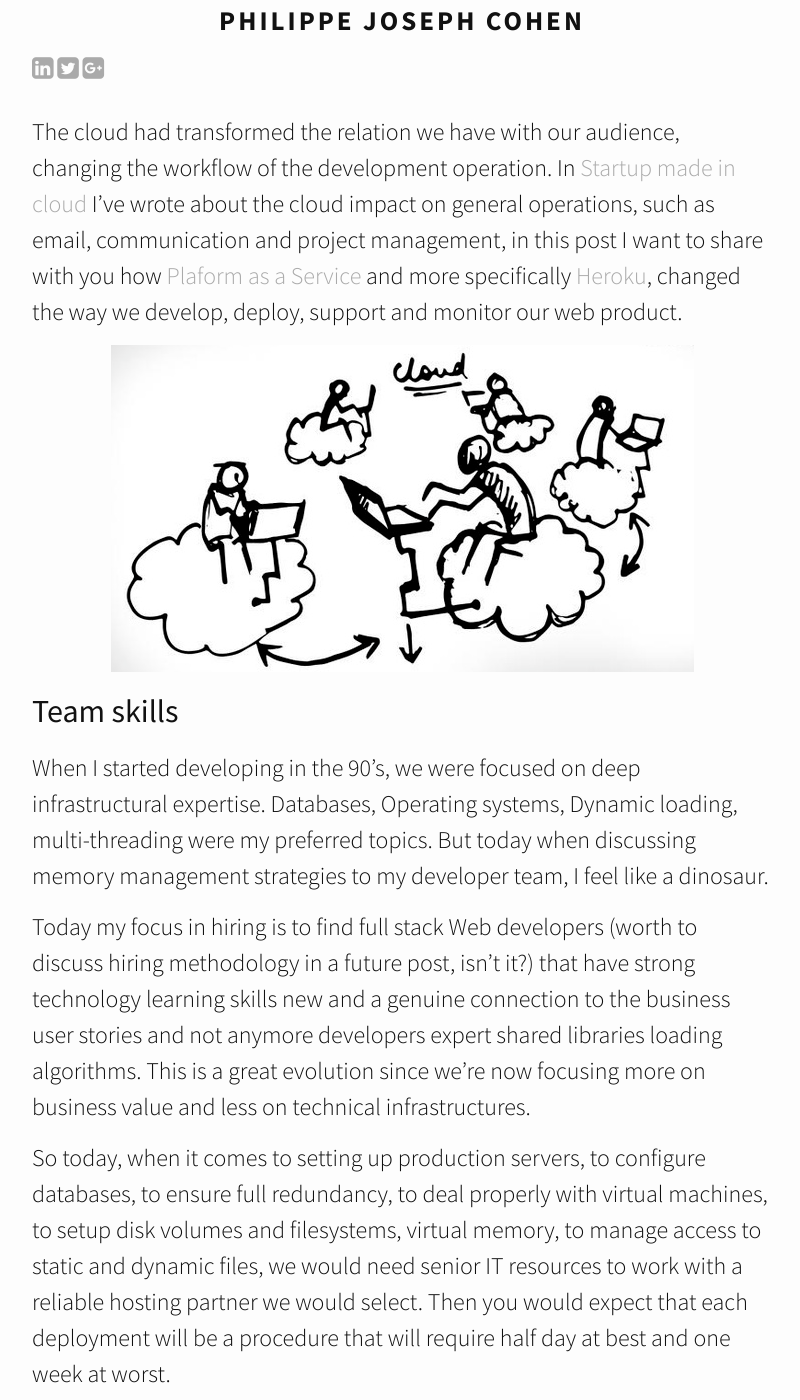
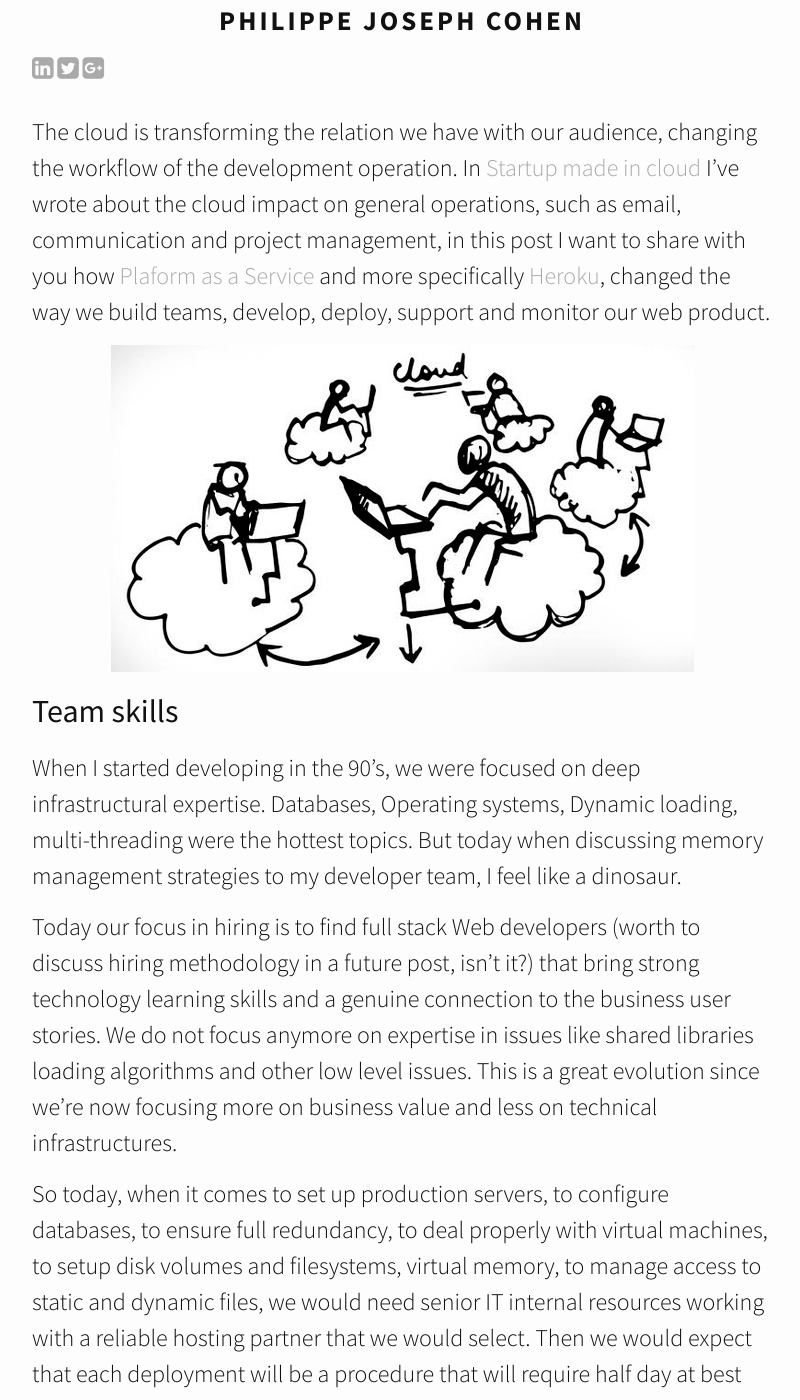
Before and after one commit to philjoseph/philjoseph.github.io, a Jekyll site: the page built from _posts/2016-04-16-platform-as-a-service.markdown, in a window 1280 px wide and 1400 px high, scrolled down 440 px. Shown: the whole window, without its empty margins (238-1038 px from the left). Built offline with Jekyll 4.4.1, drawn with Linux system fonts in a browser that asks for light colours; nearby versions of some CDN libraries; comment, search, counter and statistics services are not loaded; some of the changed text lies outside the part shown.

Commit message:
improve pass post

```diff
--- a/_posts/2016-04-16-platform-as-a-service.markdown
+++ b/_posts/2016-04-16-platform-as-a-service.markdown
@@ -5,18 +5,18 @@ date:   2016-04-16 8:21:31
 categories: business, cloud
 author: "Philippe Joseph Cohen"
 ---
-The cloud had transformed the relation we have with our audience, changing the workflow of the development operation. In [Startup made in cloud]({% post_url 2016-04-11-startup-made-in-cloud %}) I've wrote about the cloud impact on general operations, such as email, communication and project management, in this post I want to share with you how [Plaform as a Service](https://en.wikipedia.org/wiki/Platform_as_a_service){:target="_blank"} and more specifically [Heroku](https://www.heroku.com/what){:target="_blank"}, changed the way we develop, deploy, support and monitor our web product.
+The cloud is transforming the relation we have with our audience, changing the workflow of the development operation. In [Startup made in cloud]({% post_url 2016-04-11-startup-made-in-cloud %}) I've wrote about the cloud impact on general operations, such as email, communication and project management, in this post I want to share with you how [Plaform as a Service](https://en.wikipedia.org/wiki/Platform_as_a_service){:target="_blank"} and more specifically [Heroku](https://www.heroku.com/what){:target="_blank"}, changed the way we build teams, develop, deploy, support and monitor our web product.
 <div style="text-align:center" markdown="1">
 ![](/assets/paas.png)
 <br>
 </div>
 
 ## Team skills
-When I started developing in the 90's, we were focused on deep infrastructural expertise. Databases, Operating systems, Dynamic loading, multi-threading  were my preferred topics. But today when discussing memory management strategies to my developer team, I feel like a dinosaur.
+When I started developing in the 90's, we were focused on deep infrastructural expertise. Databases, Operating systems, Dynamic loading, multi-threading  were the hottest topics. But today when discussing memory management strategies to my developer team, I feel like a dinosaur.
 
-Today my focus in hiring is to find full stack Web developers (worth to discuss hiring methodology in a future post, isn't it?) that have strong technology learning skills new and a genuine connection to the business user stories and not anymore developers expert shared libraries loading algorithms. This is a great evolution since we're now focusing more on business value and less on technical infrastructures.
+Today our focus in hiring is to find full stack Web developers (worth to discuss hiring methodology in a future post, isn't it?) that bring strong technology learning skills and a genuine connection to the business user stories. We do not focus anymore on expertise in issues like shared libraries loading algorithms and other low level issues. This is a great evolution since we're now focusing more on business value and less on technical infrastructures.
 
-So today, when it comes to setting up production servers, to configure databases, to ensure full redundancy, to deal properly with virtual machines, to setup disk volumes and filesystems, virtual memory, to manage access to static and dynamic files, we would need senior IT resources to work with a reliable hosting partner we would select. Then you would expect that each deployment will be a procedure that will require half day at best and one week at worst.
+So today, when it comes to set up production servers, to configure databases, to ensure full redundancy, to deal properly with virtual machines, to setup disk volumes and filesystems, virtual memory, to manage access to static and dynamic files, we would need senior IT internal resources working with a reliable hosting partner that we would select. Then we would expect that each deployment will be a procedure that will require half day at best and one week at worst.
 
 So no worry, thanks G-d and Its smart creatures, it's not the case anymore.
 
@@ -24,7 +24,7 @@ So no worry, thanks G-d and Its smart creatures, it's not the case anymore.
 I've started hearing about Heroku 4 years ago at a Salesforce conference and was impressed by the vision: automate all DevOps via [git](https://git-scm.com/){:target="_blank"} making it developer friendly. After running on Heroku for close to 3 years, I can say it changed our day in term of developer workflow, agility, productivity, DevOp and cost of operation.
 
 ### Heroku DX (Developer experience)
-Heroku is a exposing as a git repository interface so deploying to production is as simple as
+Heroku is a exposing the git repository interface so deploying to production is as simple as
 
 {% highlight zsh %}
 	➜ src git:(master)   git push production
@@ -42,29 +42,31 @@ When it appeared (rarely) that a deployment caused a regression, before any thor
 	➜ src git:(master)    heroku releases:rollback
 {% endhighlight %}
 
-There is much more to the [heroku command line](https://devcenter.heroku.com/articles/using-the-cli){:target="_blank"}, and in general the [heroku documentation](https://devcenter.heroku.com/categories/reference){:target="_blank"} is very comprehensive and developer friendly.
+There is much more to the [heroku command line](https://devcenter.heroku.com/articles/using-the-cli){:target="_blank"}, and in general the [heroku documentation](https://devcenter.heroku.com/categories/reference){:target="_blank"} is comprehensive and developer friendly.
 
 ## Multiple environments App reviews, alpha , beta and production
-With Heroku we cloned our application to have 3 systems: alpha, beta and production. Every feature, developed in a [Git pull requests](https://help.github.com/articles/using-pull-requests/){:target="_blank"} is immediately testable via [Heroku Review Apps](https://devcenter.heroku.com/articles/github-integration-review-apps){:target="_blank"}, and once validated and code reviewed, it is pushed to our alpha system where all the product stake holders can validate and demo them on realistic data. Upon succesful review of the alpha system, we decide to expose the new features to our beta users that are using the system in real life conditions. After analyzing the feedback from our beta users and making the required corrections, we are ready to move to production, so we validate thorougly our release candidate (QA worth a separated post) and finalized the release, we push it to production, usually on a Sunday so our customers, so we do have all the required time create a clone system with the old version for reference, to face any unexpected data migrations issues, and to validate the new version to ensure all customers will be pleased on Monday morning to find a new release.
+With Heroku we cloned our application to have 3 systems: alpha, beta and production. Every feature, developed in a [Git pull requests](https://help.github.com/articles/using-pull-requests/){:target="_blank"} is immediately testable via [Heroku Review Apps](https://devcenter.heroku.com/articles/github-integration-review-apps){:target="_blank"}, and once validated and code reviewed, it is pushed to our alpha system where all the product stake holders can validate and demo them on realistic data.
+
+Upon succesful review of the alpha system, we push the new features to our beta users, using the system in real life conditions. After analyzing the feedback from them and making the required corrections, we are ready to move to production. We validate thorougly our release candidate (QA worth a separated post) and finalize the release that we push to  the production server, usually on a Sunday so we do have all the required time to create a clone system with the old version for reference, to face any unexpected data migrations issues, and to validate the new version to ensure all customers will be pleased on Monday morning to find a new release.
 
 All this release cycle takes 6 to 8 weeks, so our customers benefit from exciting innovations at least every other month.
 
+
 <div style="text-align:center" markdown="1">
 ![Heroku pipeline](/assets/pipeline.png)
+*Heroku pipeline*
 <br>
 </div>
+
+
 
 To make this happen, we setup a simple but powerful workflow, based on [git flow](http://nvie.com/posts/a-successful-git-branching-model/){:target="_blank"} and Heroku. Features are developed in their dedicated branches and automatically deployed in App reviews. Once validated, they are merged into our integration branch `develop` and from there pushed to alpha and later to beta. Once ready for production, we merged `develop` to `master` (or first to a release branch) and push to production.
 
 <div style="text-align:center" markdown="1">
-![Heroku pipeline](/assets/git-flow.png)
+![Git flow](/assets/git-flow.png)
+*Git flow*
 <br>
 </div>
 
 Heroku made it trivial to work with tens of dev and test systems, at no costs and no efforts, directly plumbed into our github environment. I should mentionned the integration with [CircleCi](https://circleci.com){:target="_blank"} so the App review is deployed only upon successful run of the automatic tests.
 Special attention to my partner [Yehonathan](https://il.linkedin.com/in/viebel){:target="_blank"} that setup up all this and made it work as (almost) a charm.
-
-<div style="text-align:center" markdown="1">
-![Github pull request automatically deployed in App Review](/assets/pullrequest.png)
-<br>
-</div>
```
Also changed, not shown: assets/git-flow.png.
